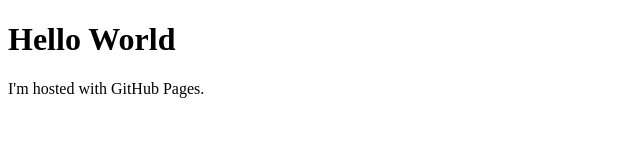
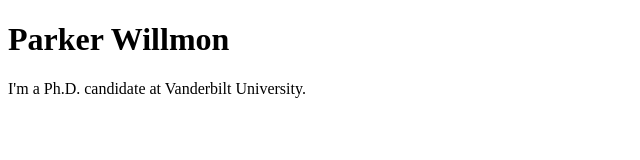
Before and after one commit to parkeraw23/parkeraw23.github.io, a plain HTML site: page index.html in a window 1280 px wide. Shown: the whole page, without its empty margins (0-640 px from the left). Drawn offline with Linux system fonts and the light colour scheme.

Commit message:
Update index.html
Personalize the index

```diff
--- a/index.html
+++ b/index.html
@@ -1,7 +1,7 @@
 <!DOCTYPE html>
 <html>
 <body>
-<h1>Hello World</h1>
-<p>I'm hosted with GitHub Pages.</p>
+<h1>Parker Willmon</h1>
+<p>I'm a Ph.D. candidate at Vanderbilt University.</p>
 </body>
 </html>
```
